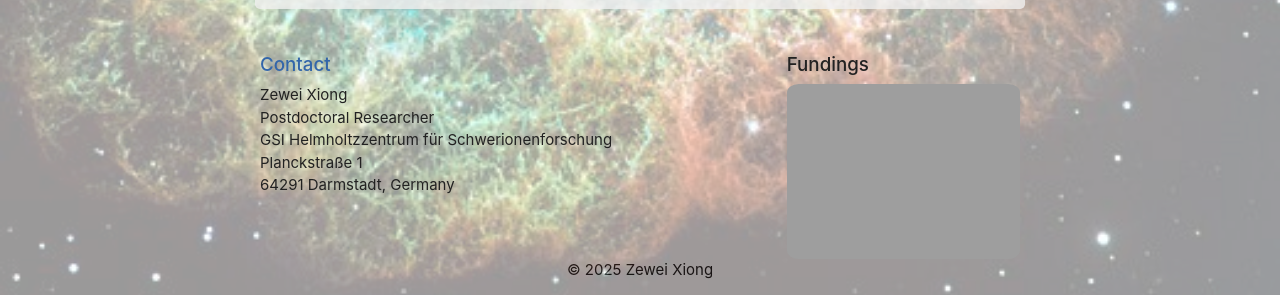
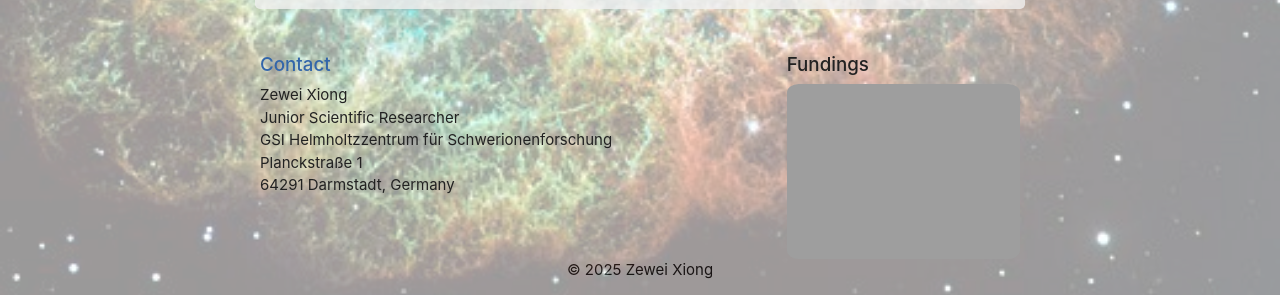
Before and after one commit to zeweixiong/zeweixiong.github.io, a Jekyll site: the page built from _pages/allnews.md, in a window 1280 px wide and 1201 px high. Shown: the part 903-1198 px from the top of the window. Built offline with Jekyll 4.4.1, drawn with Linux system fonts in a browser that asks for light colours; nearby versions of some CDN libraries; a style sheet for code colours, icons or effects is not loaded.

Commit message:
change status to Junior scientific researcher

```diff
--- a/_config.yml
+++ b/_config.yml
@@ -13,7 +13,7 @@ google_analytics_4: G-H6HEPJ41K9
 # Footer info
 contact: >
   Zewei Xiong<br/>
-  Postdoctoral Researcher<br/>
+  Junior Scientific Researcher<br/>
   GSI Helmholtzzentrum für Schwerionenforschung<br/>
   Planckstraße 1<br/>
   64291 Darmstadt, Germany
--- a/_data/pi.yml
+++ b/_data/pi.yml
@@ -1,7 +1,7 @@
 - name: Dr. Zewei Xiong
   name_cn: 熊泽玮
   photo: Zewei.jpg
-  info: Junior scientific researcher<br>GSI Helmholtz Center for Heavy Ion Research
+  info: Junior Scientific Researcher<br>GSI Helmholtz Center for Heavy Ion Research
   email: z.xiong@gsi.de
   cv: cv/cv.pdf
   x: https://x.com/ZeweiXiongWork
```
